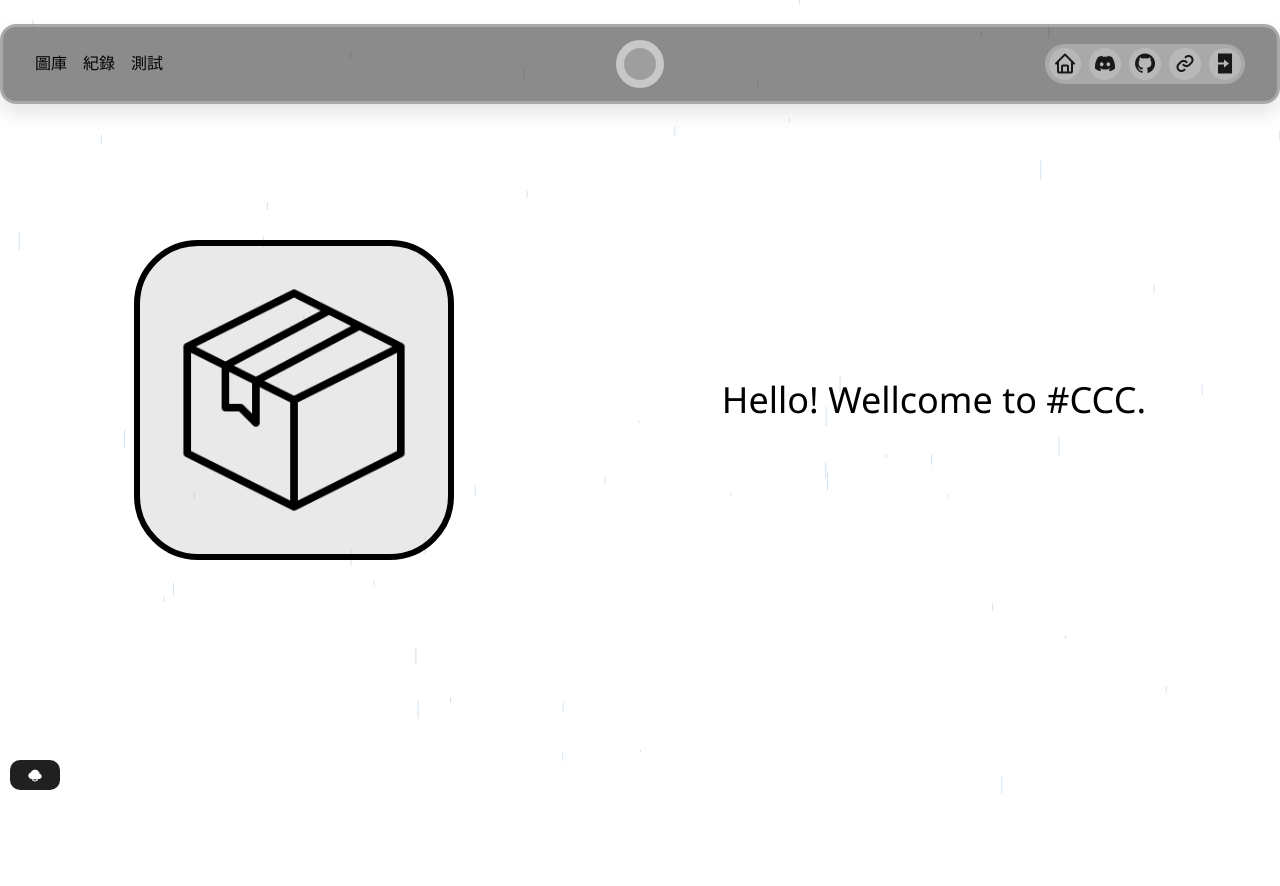
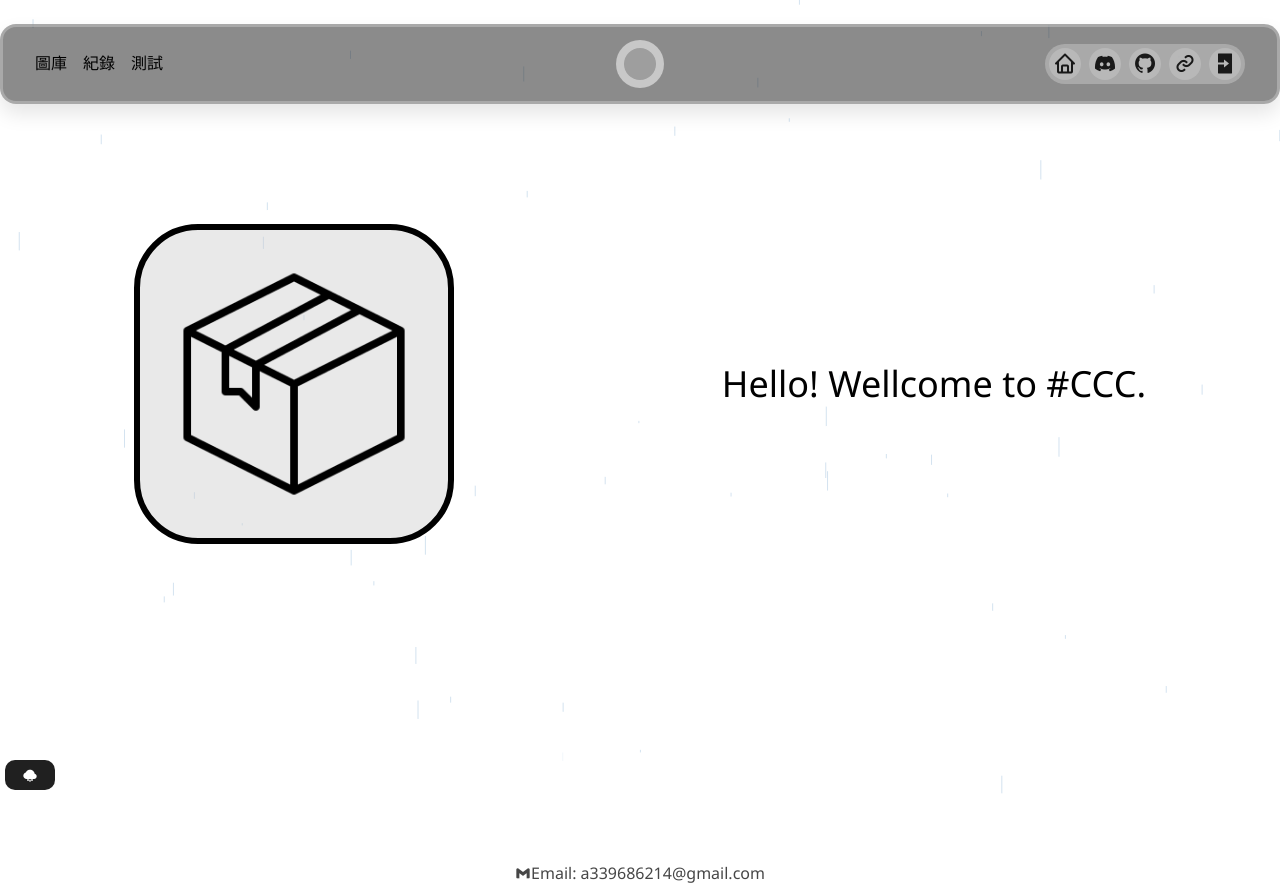
Before and after one commit to ChenBox-carton/vue-blog, a Vue app: page / in a window 1280 px wide. Before the commit the page ends 800 px from the top, so only its background shows below. Built offline with nearby package versions, Linux system fonts and the light colour scheme; grey boxes are pictures that could not be loaded.

Commit message:
Add footer component

```diff
--- /dev/null
+++ b/src/components/fotter.vue
@@ -0,0 +1,86 @@
+<template>
+  <div class="footer">
+    <svg
+      class="waves"
+      xmlns="http://www.w3.org/2000/svg"
+      xmlns:xlink="http://www.w3.org/1999/xlink"
+      viewBox="0 24 150 28"
+      preserveAspectRatio="none"
+      shape-rendering="auto">
+      <defs>
+        <path id="gentle-wave" d="M-160 44c30 0 58-18 88-18s 58 18 88 18 58-18 88-18 58 18 88 18 v44h-352z" />
+      </defs>
+      <g class="parallax">
+        <use xlink:href="#gentle-wave" x="48" y="0" fill="rgba(255,255,255,0.7)" />
+        <use xlink:href="#gentle-wave" x="48" y="3" fill="rgba(255,255,255,0.5)" />
+        <use xlink:href="#gentle-wave" x="48" y="5" fill="rgba(255,255,255,0.3)" />
+        <use xlink:href="#gentle-wave" x="48" y="7" fill="rgba(255,255,255,0.1)" />
+      </g>
+    </svg>
+    <div class="text-container">
+      <i class='bx bxl-gmail'></i>
+      <p>Email: a339686214@gmail.com</p>
+    </div>
+  </div>
+</template>
+
+<script setup>
+
+</script>
+
+<style scoped>
+.footer {
+  width: 100%;
+  height: 60px;
+  position: absolute;
+  left: 0;
+  bottom: 0;
+}
+
+.waves {
+  position:relative;
+  width: 100%;
+  height:15vh;
+  margin-bottom:-7px;
+  min-height:100px;
+  max-height:120px;
+}
+
+.parallax > use {
+  animation: move-forever 25s cubic-bezier(.55,.5,.45,.5) infinite;
+}
+.parallax > use:nth-child(1) {
+  animation-delay: -2s;
+  animation-duration: 7s;
+}
+.parallax > use:nth-child(2) {
+  animation-delay: -3s;
+  animation-duration: 10s;
+}
+.parallax > use:nth-child(3) {
+  animation-delay: -4s;
+  animation-duration: 13s;
+}
+.parallax > use:nth-child(4) {
+  animation-delay: -5s;
+  animation-duration: 20s;
+}
+
+@keyframes move-forever {
+  0% {
+   transform: translate3d(-90px,0,0);
+  }
+  100% {
+    transform: translate3d(85px,0,0);
+  }
+}
+
+.text-container {
+  position: relative;
+  display: flex;
+  justify-content: center;
+  align-items: center;
+  color: rgba(50, 50, 50, 0.9);
+  background-color: rgba(255, 255, 255, 0.9);
+}
+</style>
--- a/src/components/rain.vue
+++ b/src/components/rain.vue
@@ -121,7 +121,7 @@ onMounted(() => {
   justify-content: center;
   align-items: center;
   position: fixed;
-  left: 10px;
+  left: 5px;
   bottom: 10px;
   background-color: #202020;
   border: none;
--- a/src/components/slider.vue
+++ b/src/components/slider.vue
@@ -3,10 +3,10 @@
     <div class="slider-item">
       <img
         :src="images[index].src"
-        :class="{ active: isActive }"
+        :class="{ active: onChange }"
         alt="slider-image">
       <h2
-        :class="{ active: isActive }"
+        :class="{ active: onChange }"
         class="slider-title">
         {{ images[index].title }}</h2>
       <div class="slider-controllers">
@@ -40,21 +40,21 @@ const props = defineProps ({
 })
 
 let index = ref(0);
-let isActive = ref(false);
+let onChange = ref(false);
 
 const moveSlider = (direction) => {
-  isActive.value = true;
+  onChange.value = true;
   setTimeout(() => {
     index.value = (index.value + direction + props.images.length) % props.images.length;
-    isActive.value = false;
+    onChange.value = false;
   }, 400);
 }
 
 const jumpToSlider = (sliderIndex) => {
-  isActive.value = true;
+  onChange.value = true;
   setTimeout(() => {
     index.value = sliderIndex;
-    isActive.value = false;
+    onChange.value = false;
   }, 400);
 }
 </script>
@@ -81,7 +81,6 @@ const jumpToSlider = (sliderIndex) => {
   transition: opacity 0.4s ease;
 }
 
-/* 過度效果 */
 .slider-container img.active {
   opacity: 0;
 }
--- a/src/views/gallery.vue
+++ b/src/views/gallery.vue
@@ -28,6 +28,5 @@ const images = [{
   display: flex;
   justify-content: center;
   align-items: center;
-  margin-top: 80px;
 }
 </style>
--- a/src/views/main.vue
+++ b/src/views/main.vue
@@ -6,10 +6,12 @@
       <h1>Hello! Wellcome to #CCC.</h1>
     </div>
   </div>
+  <Fot/>
 </template>
 
 <script setup>
 import Nav from '../components/navigation-bar.vue';
+import Fot from '../components/fotter.vue'
 </script>
 
 <style scoped>
@@ -22,7 +24,7 @@ import Nav from '../components/navigation-bar.vue';
   display: flex;
   justify-content: space-around;
   align-items: center;
-  margin-top: 136px;
+  margin-top: 120px;
 }
 
 .main-label img {
```
